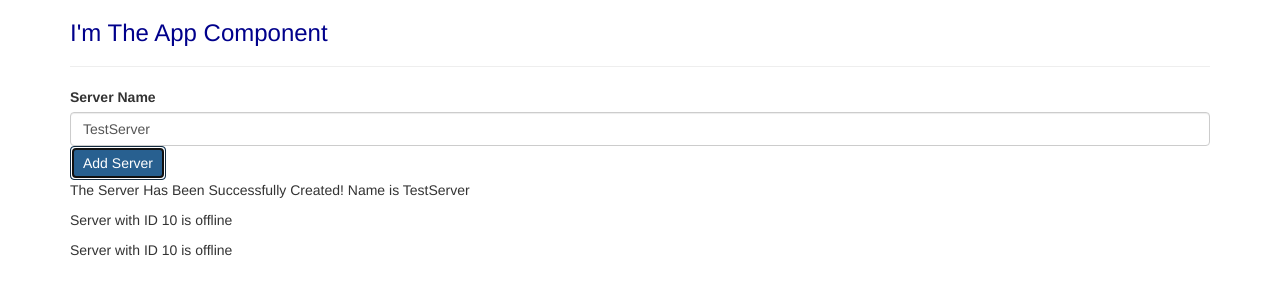
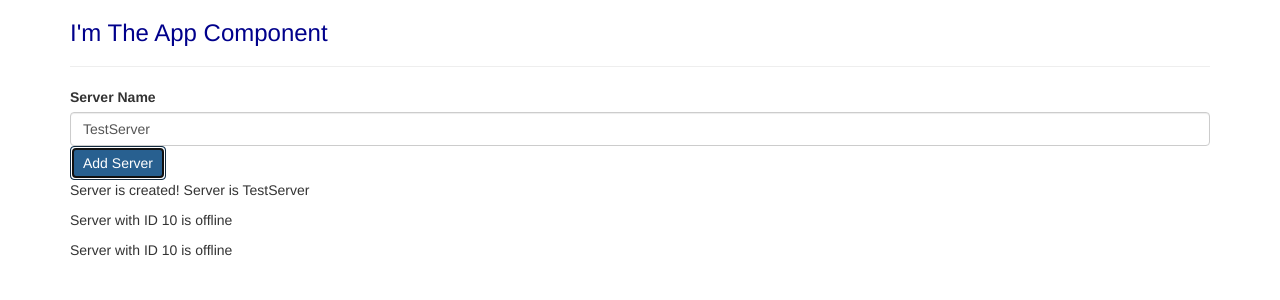
Before and after one commit to AbdallahAbuHaltam/reviseAngular1, an Angular app: page / in a window 1280 px wide. Both pictures are taken after a click on the button "Add Server". Shown: the top 300 px of the page. Built offline with nearby package versions, Linux system fonts and the light colour scheme.

Commit message:
Added Directive ngIF

```diff
--- a/src/app/servers/servers.component.html
+++ b/src/app/servers/servers.component.html
@@ -6,6 +6,10 @@
 <button class="btn btn-primary"
 [disabled]="!isAllowed" (click)="onServerCreation()"> Add Server</button>
 <!-- <p [innerText]="isAllowed"></p> -->
-<p>{{serverCreationStatus}}</p>
+<!-- <p>{{serverCreationStatus}}</p> -->
+<p *ngIf="serverCreated">Server is created! Server is {{serverName}}</p>
+<!-- <ng-template #NoServer>
+    <p > No Server is Created!</p>
+</ng-template> -->
 <app-server></app-server>
 <app-server></app-server>
--- a/src/app/servers/servers.component.ts
+++ b/src/app/servers/servers.component.ts
@@ -9,6 +9,7 @@ export class ServersComponent {
   isAllowed=false;
   serverCreationStatus:string='No Server Was Created!';
   serverName='TestServer';
+  serverCreated:boolean=false;
   constructor(){
     setTimeout(()=>{
       this.isAllowed=true;
@@ -16,6 +17,7 @@ export class ServersComponent {
   }
 
   onServerCreation(){
+    this.serverCreated = true;
     this.serverCreationStatus="The Server Has Been Successfully Created! Name is "+ this.serverName;
   }
 
```
